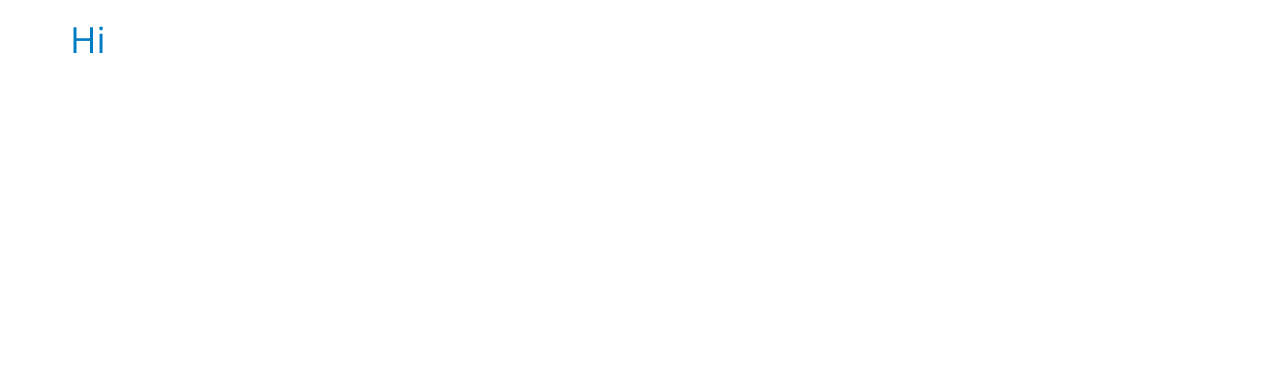
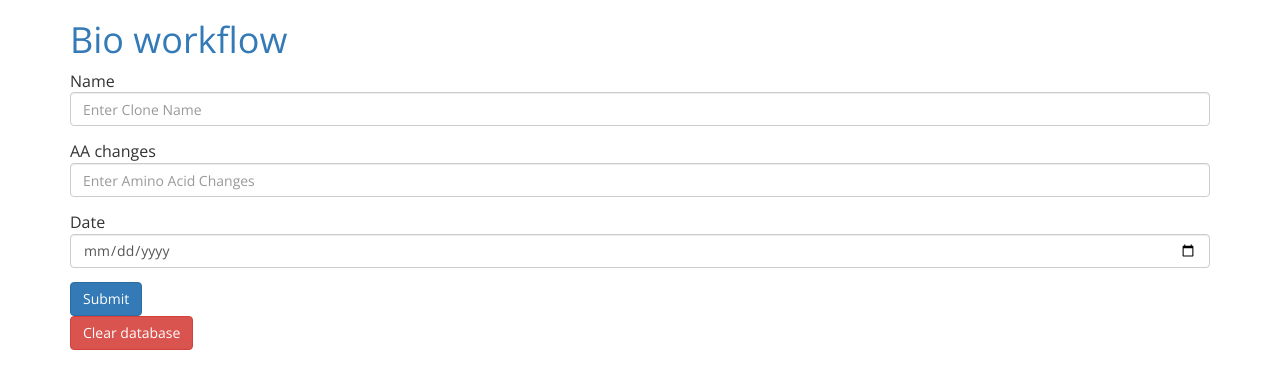
Before and after one commit to wuv21/bio-assay-workflow, a Flask app: page / in a window 1280 px wide. Before the commit the part shown is almost empty. Shown: the top 389 px of the page. Run offline with Flask 2, Linux system fonts and the light colour scheme; data that the repository does not hold is empty; some libraries are stand-ins or nearby versions.

Commit message:
created redirect urls and sample clone creation

```diff
--- a/app.py
+++ b/app.py
@@ -1,44 +1,78 @@
-from flask import Flask, render_template, g
+from flask import Flask, render_template, g, request, redirect, url_for
+import sqlite3
 import os
-import sqlite3
 
 app = Flask(__name__)
-DATABASE = 'sql/hiv2_drug_assay(1).db'
-
-def get_db():
-	db = getattr(g, '_database', None)
-	if db is None:
-		db = g._database = sqlite3.connect(DATABASE)
-
-	return db
+DATABASE = os.path.join(os.path.curdir, 'sql', 'hiv2_drug_assay.db')
 
 
 def create_db():
-	with open('sql/create_tables.sql', 'r') as file:
-		queries = file.read()
+    with open(os.path.join(os.path.curdir, 'sql', 'create_tables.sql'), 'r') as file:
+        queries = file.read()
 
-		conn = sqlite3.connect(DATABASE)
-		cur = conn.cursor()
+        conn = sqlite3.connect(DATABASE)
+        cur = conn.cursor()
 
-		cur.executescript(queries)
-		conn.commit()
-		cur.close()
-		conn.close()
+        cur.executescript(queries)
+        conn.commit()
+        cur.close()
+        conn.close()
+
+
+def get_db():
+    db = getattr(g, '_database', None)
+    if db is None:
+        db = g._database = sqlite3.connect(DATABASE)
+
+    return db
 
 
 def query_db(query, args=(), one=False):
-	cur = get_db().execute(query, args)
-	rv = cur.fetchAll()
-	cur.close()
+    cur = get_db().execute(query, args)
 
-	return (rv[0] if rv else None) if one else rv
+    rv = cur.fetchall()
+    cur.close()
+
+    return (rv[0] if rv else None) if one else rv
+
+
+def insert_db(query, args=()):
+    conn = get_db()
+    cur = conn.cursor()
+
+    cur.execute(query, args)
+    conn.commit()
+
+
+@app.route('/clear_db', methods=["POST"])
+def clear_db():
+    conn = get_db()
+    cur = conn.cursor()
+    cur.execute("DELETE FROM Clone")
+    conn.commit()
+
+    return redirect(url_for('index'))
 
 
 @app.route('/')
 def index():
-	return render_template('index.html')
+    test = query_db("SELECT * FROM Clone")
+    print(test)
+    return render_template('index.html', r=query_db("SELECT * FROM Clone"))
+
+
+@app.route('/add_clone', methods=["POST"])
+def add_clone():
+    clone = (request.form.get('clone_name'),
+             request.form.get('clone_aa'),
+             request.form.get('clone_date'))
+
+    insert_db("INSERT INTO Clone(name, aa_changes, purify_date) VALUES(?, ?, ?)", args=clone)
+
+    return redirect(url_for('index'))
 
 
 if __name__ == "__main__":
-	app.debug = True
-	app.run()
+    create_db()
+    app.debug = True
+    app.run()
--- a/sql/create_tables.sql
+++ b/sql/create_tables.sql
@@ -1,5 +1,6 @@
 CREATE TABLE IF NOT EXISTS Clone  (
   id INTEGER PRIMARY KEY,
+  name TEXT NOT NULL,
   aa_changes TEXT,
   purify_date DATE NOT NULL
 );
--- a/static/main.css
+++ b/static/main.css
@@ -17,3 +17,7 @@ h1, h2, h3 {
     font-weight: 300;
     color: #007CC2;
 }
+
+input {
+    margin-bottom: 1em;
+}
--- a/templates/index.html
+++ b/templates/index.html
@@ -5,11 +5,29 @@
 	<title>Bio workflow</title>
 
 	<link rel="stylesheet" type="text/css" href="{{ url_for('static', filename='main.css') }}">
+    <script src="{{ url_for('static', filename='script.js') }}"></script>
 </head>
 <body>
 	<div class="container">
-		<h1>Hi</h1>
+		<h1><a href="{{ url_for('index') }}">Bio workflow</a></h1>
+        <form method="POST" action="{{ url_for('add_clone') }}">
+            Name <input type="text" class="form-control" name="clone_name" placeholder="Enter Clone Name">
+            AA changes <input type="text" class="form-control" name="clone_aa" placeholder="Enter Amino Acid Changes">
+            Date <input type="date" data-format="MM-dd-yyyy" class="form-control" name="clone_date" placeholder="Enter Clone Date">
+
+            <button type="submit" class="btn btn-primary">Submit</button>
+        </form>
+
+        <form method="POST" action="{{ url_for('clear_db') }}">
+            <button type="submit" class="btn btn-danger">Clear database</button>
+        </form>
 	</div>
+
+    <div class="container">
+        {% for clone in r %}
+            <p>{{ clone }}</p>
+        {% endfor %}
+    </div>
 
 </body>
 </html>
```
Also changed, not shown: sql/hiv2_drug_assay(1).db (deleted), sql/hiv2_drug_assay.db (added), static/script.js (added).
